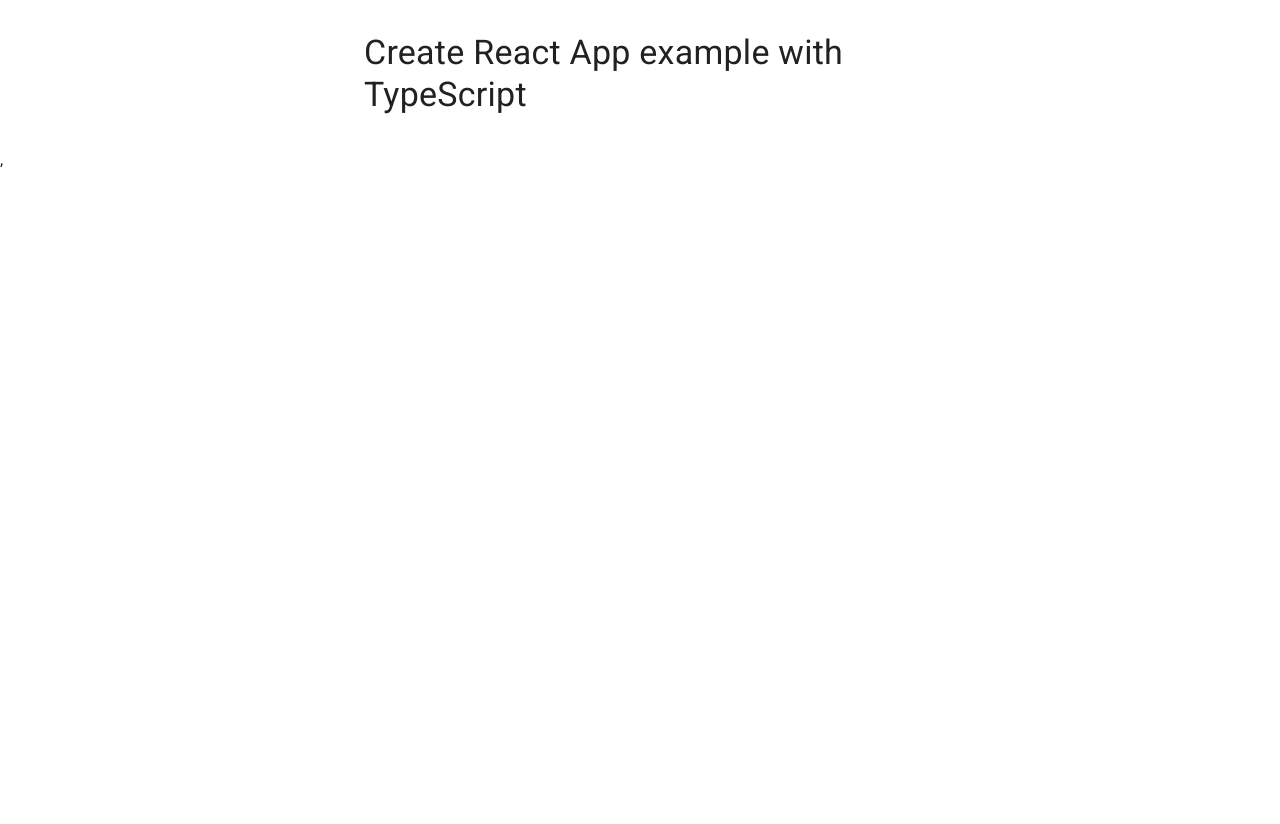
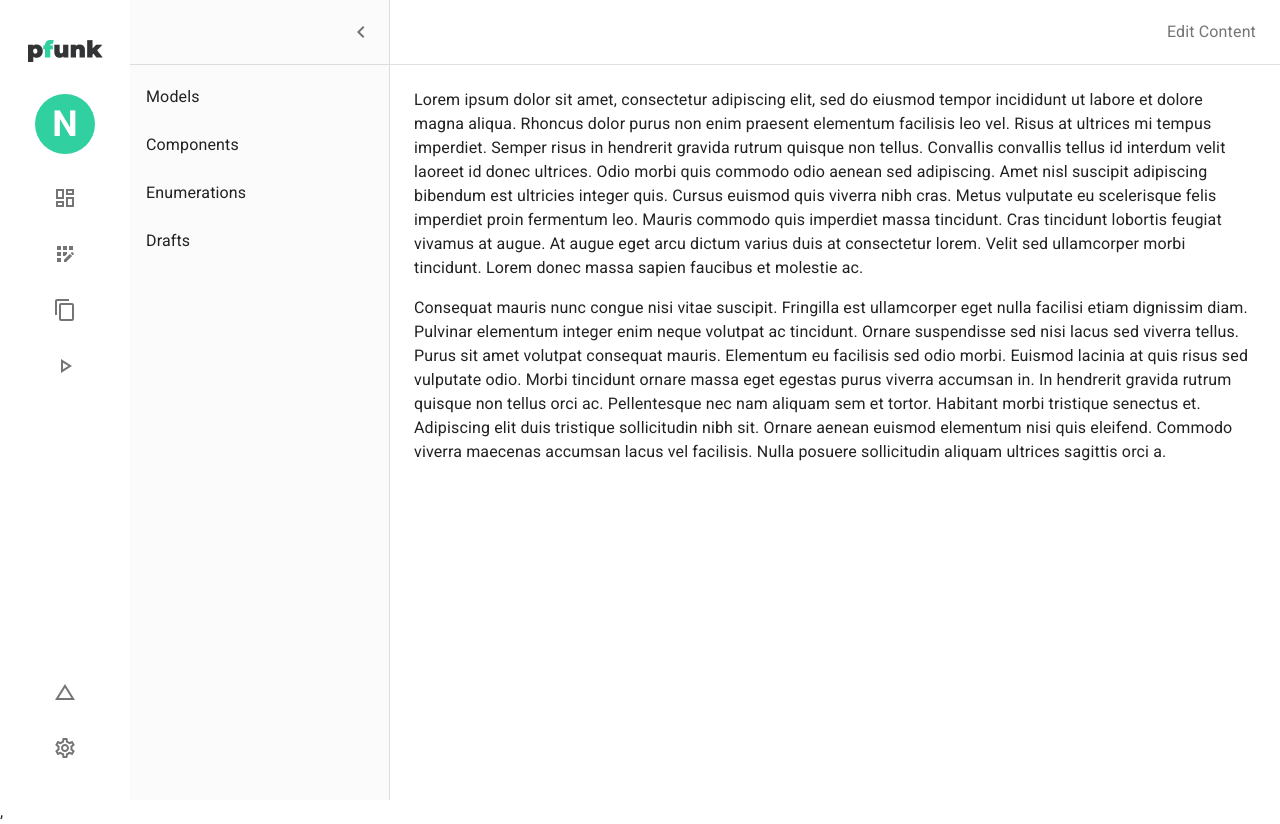
Before and after one commit to capless/pfunk-ui, a React (Create React App) app: page / in a window 1280 px wide. Before the commit the page ends 800 px from the top, so only its background shows below. Built offline with nearby package versions, Linux system fonts and the light colour scheme.

Commit message:
Add main navigation component

```diff
--- a/package.json
+++ b/package.json
@@ -5,6 +5,7 @@
   "dependencies": {
     "@emotion/react": "^11.9.0",
     "@emotion/styled": "^11.8.1",
+    "@mui/icons-material": "^5.6.2",
     "@mui/material": "^5.6.2",
     "@testing-library/jest-dom": "^5.16.4",
     "@testing-library/react": "^13.1.1",
--- a/src/App.tsx
+++ b/src/App.tsx
@@ -1,17 +1,9 @@
 import * as React from "react";
-import { Box, Container, Typography } from "@mui/material";
 import "./App.css";
+import MainNavigation from "./components/MainNavigation";
 
 function App() {
-  return (
-    <Container maxWidth="sm">
-      <Box sx={{ my: 4 }}>
-        <Typography variant="h4" component="h1" gutterBottom>
-          Create React App example with TypeScript
-        </Typography>
-      </Box>
-    </Container>
-  );
+  return <MainNavigation />;
 }
 
 export default App;
--- /dev/null
+++ b/src/components/MainNavigation.tsx
@@ -0,0 +1,259 @@
+import * as React from "react";
+import { styled, useTheme } from "@mui/material/styles";
+import Box from "@mui/material/Box";
+import Drawer from "@mui/material/Drawer";
+import MuiAppBar, { AppBarProps as MuiAppBarProps } from "@mui/material/AppBar";
+import Toolbar from "@mui/material/Toolbar";
+import List from "@mui/material/List";
+import Typography from "@mui/material/Typography";
+import Divider from "@mui/material/Divider";
+import IconButton from "@mui/material/IconButton";
+import MenuIcon from "@mui/icons-material/Menu";
+import ChevronLeftIcon from "@mui/icons-material/ChevronLeft";
+import ListItem from "@mui/material/ListItem";
+import ListItemIcon from "@mui/material/ListItemIcon";
+import ListItemText from "@mui/material/ListItemText";
+import { Avatar } from "@mui/material";
+import {
+  DashboardOutlined,
+  AppRegistrationOutlined,
+  ChangeHistoryOutlined,
+  ContentCopyOutlined,
+  PlayArrowOutlined,
+  SettingsOutlined,
+} from "@mui/icons-material";
+
+const drawerWidth = 260;
+
+const Main = styled("main", { shouldForwardProp: (prop) => prop !== "open" })<{
+  open?: boolean;
+}>(({ theme, open }) => ({
+  flexGrow: 1,
+  padding: theme.spacing(3),
+  transition: theme.transitions.create("margin", {
+    easing: theme.transitions.easing.sharp,
+    duration: theme.transitions.duration.leavingScreen,
+  }),
+  marginLeft: `-${260}px`,
+  ...(open && {
+    transition: theme.transitions.create("margin", {
+      easing: theme.transitions.easing.easeOut,
+      duration: theme.transitions.duration.enteringScreen,
+    }),
+    marginLeft: 0,
+  }),
+}));
+
+interface AppBarProps extends MuiAppBarProps {
+  open?: boolean;
+}
+
+const AppBar = styled(MuiAppBar, {
+  shouldForwardProp: (prop) => prop !== "open",
+})<AppBarProps>(({ theme, open }) => ({
+  backgroundColor: theme.palette.common.white,
+  boxShadow: "none",
+  borderBottom: `1px solid ${theme.palette.divider}`,
+  transition: theme.transitions.create(["margin", "width"], {
+    easing: theme.transitions.easing.sharp,
+    duration: theme.transitions.duration.leavingScreen,
+  }),
+  width: `calc(100% - ${130}px)`,
+  ...(open && {
+    width: `calc(100% - ${drawerWidth + 130}px)`,
+    marginLeft: `${drawerWidth + 130}px`,
+    transition: theme.transitions.create(["margin", "width"], {
+      easing: theme.transitions.easing.easeOut,
+      duration: theme.transitions.duration.enteringScreen,
+    }),
+  }),
+}));
+
+const DrawerHeader = styled("div")(({ theme }) => ({
+  display: "flex",
+  alignItems: "center",
+  padding: theme.spacing(0, 1),
+  // necessary for content to be below app bar
+  ...theme.mixins.toolbar,
+  justifyContent: "flex-end",
+}));
+
+export default function PersistentDrawerLeft() {
+  const theme = useTheme();
+  const [open, setOpen] = React.useState(true);
+
+  const handleDrawerOpen = () => {
+    setOpen(true);
+  };
+
+  const handleDrawerClose = () => {
+    setOpen(false);
+  };
+
+  return (
+    <Box sx={{ display: "flex" }}>
+      <AppBar position="fixed" open={open}>
+        <Toolbar sx={{ display: "flex" }}>
+          <IconButton
+            color="inherit"
+            aria-label="open drawer"
+            onClick={handleDrawerOpen}
+            edge="start"
+            sx={{ mr: 2, ...(open && { display: "none" }) }}
+          >
+            <MenuIcon />
+          </IconButton>
+          <Typography
+            noWrap
+            component="div"
+            sx={{
+              justifySelf: "flex-end",
+              marginLeft: "auto",
+              color: theme.palette.grey[600],
+            }}
+          >
+            Edit Content
+          </Typography>
+        </Toolbar>
+      </AppBar>
+
+      <Box
+        sx={{
+          py: 2,
+          minWidth: 130,
+          display: "flex",
+          justifyContent: "space-between",
+          alignItems: "center",
+          flexDirection: "column",
+          height: "100vh",
+          "& .MuiListItem-root": {
+            padding: "1rem",
+            justifyContent: "center",
+          },
+          "& .MuiListItemIcon-root": {
+            justifyContent: "center",
+          },
+        }}
+      >
+        <List>
+          <ListItem>
+            <img alt="pfunk" src="/images/pfunk.png" />
+          </ListItem>
+          <ListItem>
+            <Avatar
+              sx={{
+                width: 60,
+                height: 60,
+                fontSize: 36,
+                backgroundColor: "primary.main",
+                fontWeight: "bold",
+              }}
+            >
+              N
+            </Avatar>
+          </ListItem>
+          <ListItem button>
+            <ListItemIcon>
+              <DashboardOutlined />
+            </ListItemIcon>
+          </ListItem>
+          <ListItem button>
+            <ListItemIcon>
+              <AppRegistrationOutlined />
+            </ListItemIcon>
+          </ListItem>
+          <ListItem button>
+            <ListItemIcon>
+              <ContentCopyOutlined />
+            </ListItemIcon>
+          </ListItem>
+          <ListItem button>
+            <ListItemIcon>
+              <PlayArrowOutlined />
+            </ListItemIcon>
+          </ListItem>
+        </List>
+
+        <List>
+          <ListItem button>
+            <ListItemIcon>
+              <ChangeHistoryOutlined />
+            </ListItemIcon>
+          </ListItem>
+          <ListItem button>
+            <ListItemIcon>
+              <SettingsOutlined />
+            </ListItemIcon>
+          </ListItem>
+        </List>
+      </Box>
+
+      <Drawer
+        sx={{
+          width: drawerWidth,
+          flexShrink: 0,
+          "& .MuiDrawer-paper": {
+            width: drawerWidth,
+            left: 130,
+            boxSizing: "border-box",
+            background: "#FBFBFB",
+          },
+        }}
+        variant="persistent"
+        anchor="left"
+        open={open}
+      >
+        <DrawerHeader>
+          <IconButton onClick={handleDrawerClose}>
+            <ChevronLeftIcon />
+          </IconButton>
+        </DrawerHeader>
+
+        <Divider />
+
+        <List>
+          {["Models", "Components", "Enumerations", "Drafts"].map(
+            (text, index) => (
+              <ListItem button key={text}>
+                <ListItemText primary={text} />
+              </ListItem>
+            )
+          )}
+        </List>
+      </Drawer>
+
+      <Main open={open}>
+        <DrawerHeader />
+        <Typography paragraph>
+          Lorem ipsum dolor sit amet, consectetur adipiscing elit, sed do
+          eiusmod tempor incididunt ut labore et dolore magna aliqua. Rhoncus
+          dolor purus non enim praesent elementum facilisis leo vel. Risus at
+          ultrices mi tempus imperdiet. Semper risus in hendrerit gravida rutrum
+          quisque non tellus. Convallis convallis tellus id interdum velit
+          laoreet id donec ultrices. Odio morbi quis commodo odio aenean sed
+          adipiscing. Amet nisl suscipit adipiscing bibendum est ultricies
+          integer quis. Cursus euismod quis viverra nibh cras. Metus vulputate
+          eu scelerisque felis imperdiet proin fermentum leo. Mauris commodo
+          quis imperdiet massa tincidunt. Cras tincidunt lobortis feugiat
+          vivamus at augue. At augue eget arcu dictum varius duis at consectetur
+          lorem. Velit sed ullamcorper morbi tincidunt. Lorem donec massa sapien
+          faucibus et molestie ac.
+        </Typography>
+        <Typography paragraph>
+          Consequat mauris nunc congue nisi vitae suscipit. Fringilla est
+          ullamcorper eget nulla facilisi etiam dignissim diam. Pulvinar
+          elementum integer enim neque volutpat ac tincidunt. Ornare suspendisse
+          sed nisi lacus sed viverra tellus. Purus sit amet volutpat consequat
+          mauris. Elementum eu facilisis sed odio morbi. Euismod lacinia at quis
+          risus sed vulputate odio. Morbi tincidunt ornare massa eget egestas
+          purus viverra accumsan in. In hendrerit gravida rutrum quisque non
+          tellus orci ac. Pellentesque nec nam aliquam sem et tortor. Habitant
+          morbi tristique senectus et. Adipiscing elit duis tristique
+          sollicitudin nibh sit. Ornare aenean euismod elementum nisi quis
+          eleifend. Commodo viverra maecenas accumsan lacus vel facilisis. Nulla
+          posuere sollicitudin aliquam ultrices sagittis orci a.
+        </Typography>
+      </Main>
+    </Box>
+  );
+}
--- a/src/theme.ts
+++ b/src/theme.ts
@@ -1,17 +1,10 @@
 import { createTheme } from "@mui/material/styles";
-import { red } from "@mui/material/colors";
 
 // A custom theme for this app
 const theme = createTheme({
   palette: {
     primary: {
-      main: "#556cd6",
-    },
-    secondary: {
-      main: "#19857b",
-    },
-    error: {
-      main: red.A400,
+      main: "#30D0A1",
     },
   },
 });
```
Also changed, not shown: public/images/pfunk.png (added), 1 other file (tests, documents, lock files or other folders).
